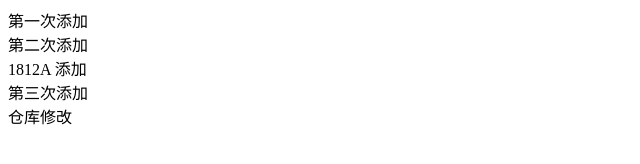
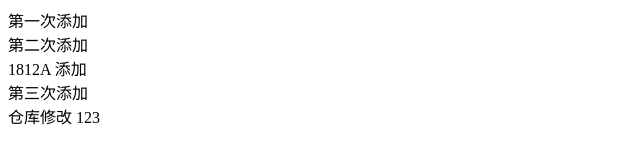
Before and after one commit to Y-X-Gang/1806A, a plain HTML site: page index.html in a window 1280 px wide. Shown: the full height of the page, 0-640 px from the left. Drawn offline with Linux system fonts and the light colour scheme.

Commit message:
Update index.html

```diff
--- a/index.html
+++ b/index.html
@@ -13,6 +13,7 @@
     <div>1812A 添加</div>
     <div>第三次添加</div>
     仓库修改
+    <span>123</span>
 
     <script src="./index.js"></script>
 </body>
```
